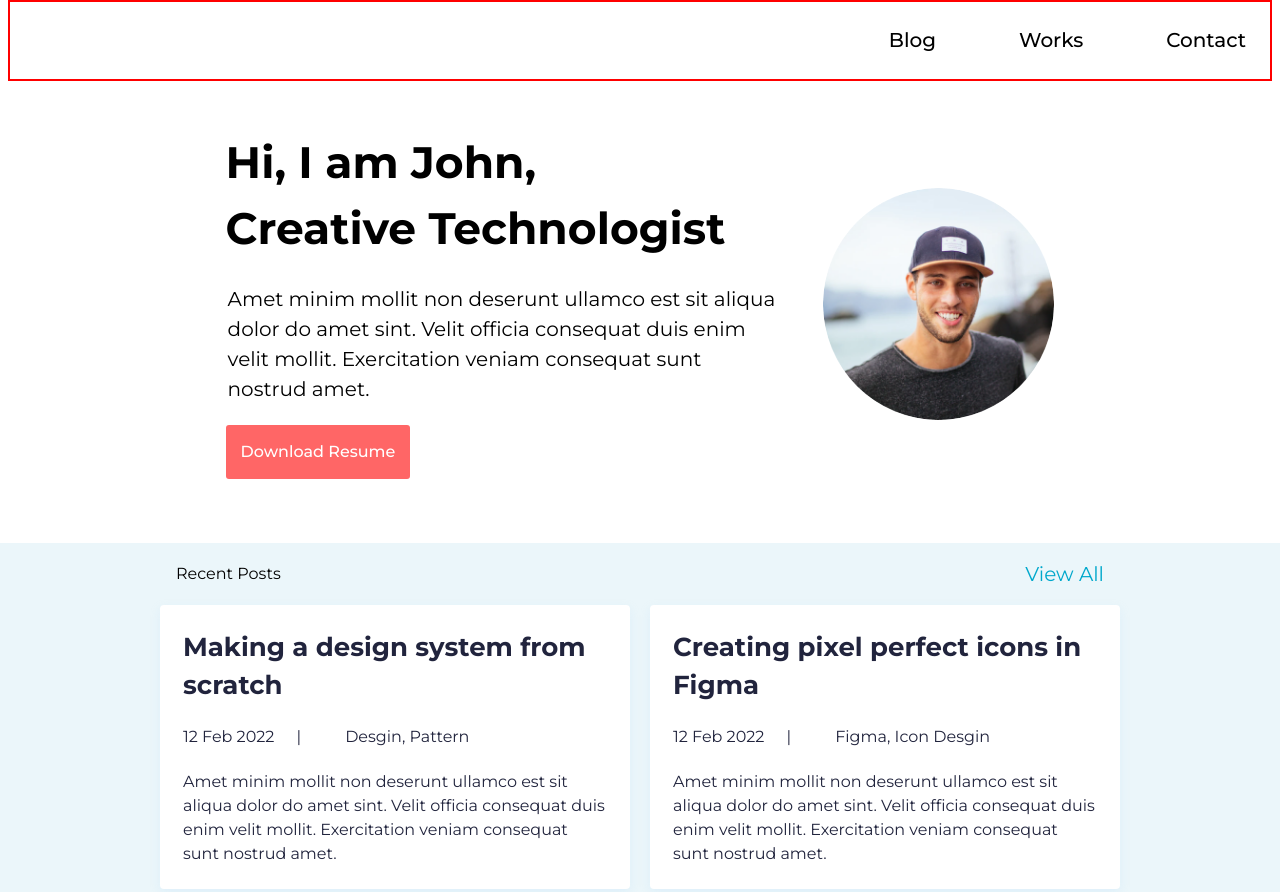
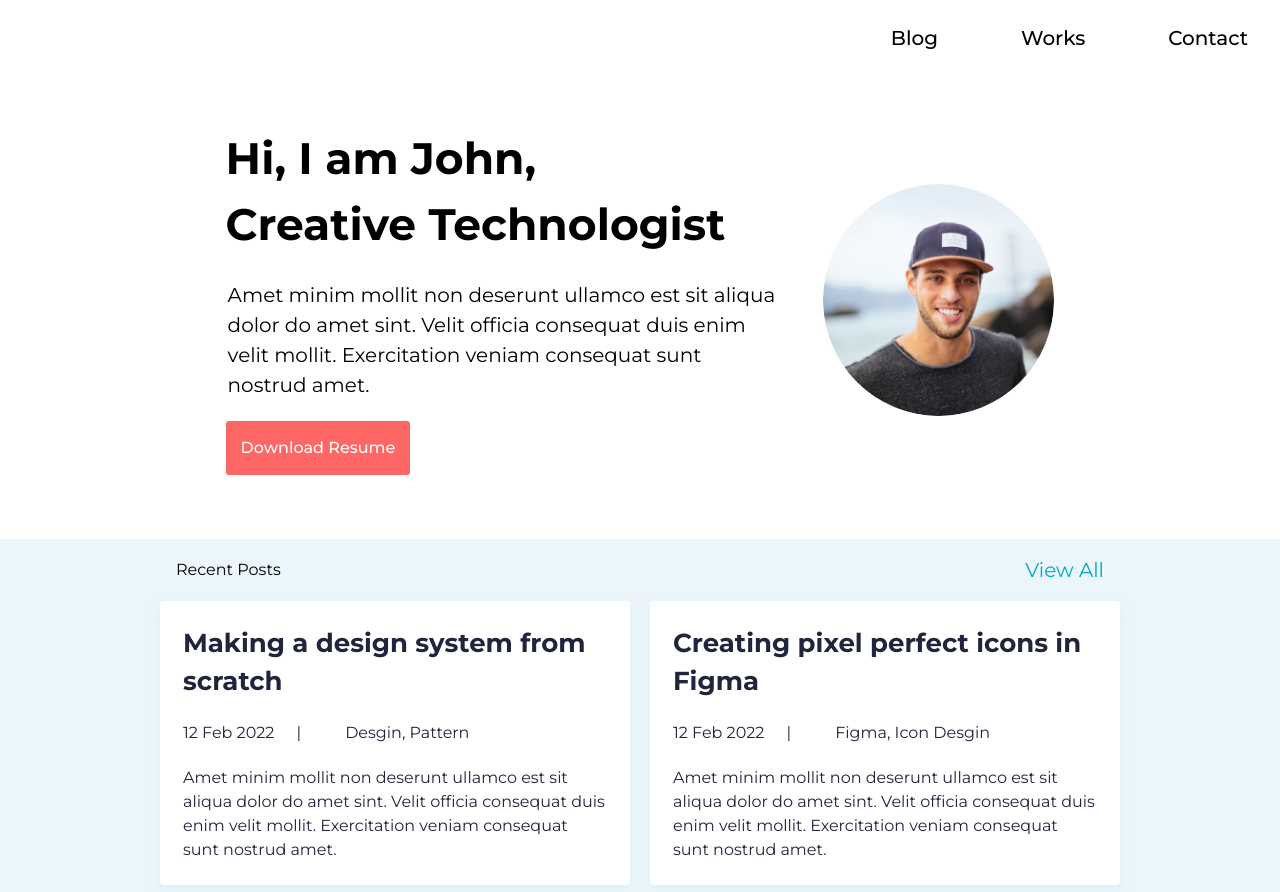
Before and after one commit to Yasir-Khan22/Resume__Page2, a website built with Vite: page Resume__page/index.html in a window 1280 px wide. Shown: the top 892 px of the page. Built offline with nearby package versions, Linux system fonts and the light colour scheme.

Commit message:
styles are changed

```diff
--- a/Resume__page/style.css
+++ b/Resume__page/style.css
@@ -97,7 +97,6 @@ header .navbar {
   align-items: center;
   justify-content: flex-end;
   margin: 0 0.5rem 0 0.5rem;
-  border: 2px solid red;
 }
 header .navbar .list {
   display: flex;
@@ -116,11 +115,9 @@ header .navbar .list {
   color: #000000 !important;
 }
 .hero-section {
-  /* border: 2px solid red; */
   padding: 3rem;
 }
 .even-columns {
-  /* border: 2px solid green; */
   width: 70%;
   margin: 0 auto;
   display: flex;
@@ -131,11 +128,8 @@ header .navbar .list {
   font-size: var(--fs-primary-heading);
   font-weight: var(--fw-bold);
 }
-/* .even-columns .right {
-  border: 2px solid rgb(3, 92, 83);
-} */
+
 .even-columns .right p {
-  /* border: 2px solid red; */
   margin-top: 1.3rem;
   font-size: var(--fs-600);
   font-weight: var(--fw-regular);
@@ -168,21 +162,17 @@ header .navbar .list {
 }
 
 .main {
-  /* border: 2px solid green; */
   height: 550px;
   background: var(--clr-rp);
 }
 .main .wrapper {
   max-width: 960px;
   margin: 0 auto;
-  /* border: 2px solid violet; */
 }
 .main .recent-post {
-  /* width: 80%; */
   margin: 0 auto;
   margin-top: 1rem;
   padding: 1rem;
-  /* border: 2px solid blue; */
   display: flex;
   align-items: center;
   justify-content: space-between;
@@ -198,7 +188,6 @@ header .navbar .list {
   color: #00a8cc;
 }
 .even-columns2 {
-  /* width: 80%; */
   margin: 0 auto;
   display: flex;
   align-items: center;
@@ -240,12 +229,10 @@ header .navbar .list {
   color: #21243d;
 }
 .featured-section-inner {
-  /* border: 2px solid green; */
   max-width: 960px;
   margin: 0 auto;
 }
 .featured-section {
-  /* border: 2px solid red; */
   background: #fff;
   padding: 32px 0;
 }
@@ -253,7 +240,6 @@ header .navbar .list {
 /* FEAUTRED SECTION STYLES */
 
 .featured-section .fs-header h3 {
-  /* border: 2px solid violet; */
   font-weight: var(--fw-regular);
   font-size: 22px;
   line-height: 60px;
@@ -262,7 +248,6 @@ header .navbar .list {
 }
 
 .fs-list .fs-item {
-  /* border: 2px solid yellow; */
   display: flex;
   gap: 18px;
   border-bottom: 1px solid #e0e0e0;
@@ -271,8 +256,6 @@ header .navbar .list {
 }
 .fs-list .fs-item-left img {
   border-radius: 6px;
-  /* width: 490px;
-  height: 200px; */
 }
 .fs-list .fs-item-right h2 {
   font-weight: 700;
@@ -286,7 +269,6 @@ header .navbar .list {
   display: flex;
   text-align: center;
   gap: 26px;
-  /* border: 2px solid red; */
 }
 .item-meta .badge {
   width: 60px;
@@ -305,7 +287,6 @@ header .navbar .list {
   color: #8695a4;
 }
 .fs-item .fs-item-right .description {
-  /* border: 2px solid red; */
   margin-top: 17px;
   font-weight: 400;
   font-size: 16px;
@@ -313,25 +294,19 @@ header .navbar .list {
   color: #21243d;
 }
 .container {
-  /* border: 2px solid red; */
-  /* margin-top: 60px; */
   width: 100%;
 }
 .container ul {
-  /* border: 2px solid green; */
   display: flex;
   align-items: center;
   justify-content: center;
   gap: 35px;
 }
 .container .li-elements {
-  /* border: 2px solid pink; */
   margin-bottom: 22px;
 }
 .container ul li a {
-  /* border: 2px solid turquoise; */
   color: #fff;
-  /* background: #21243d; */
 }
 .container .para {
   display: flex;
```
